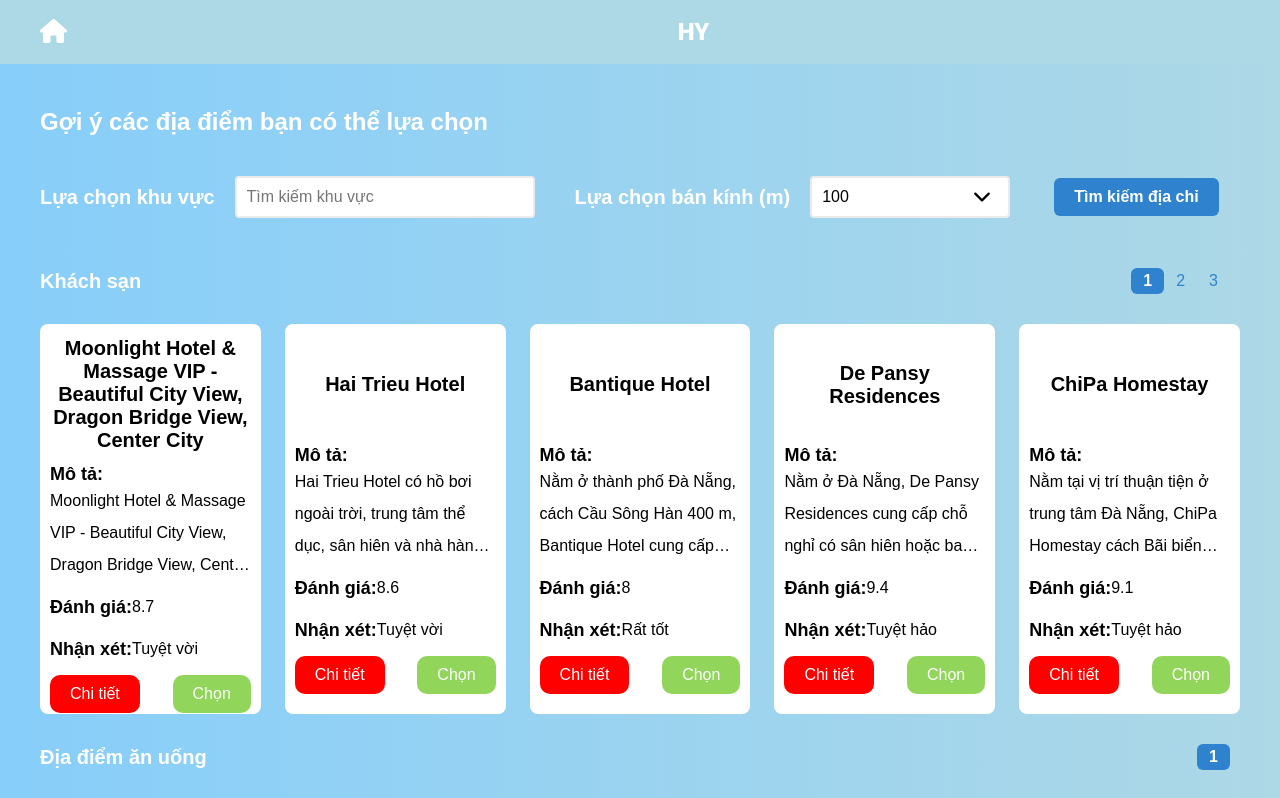
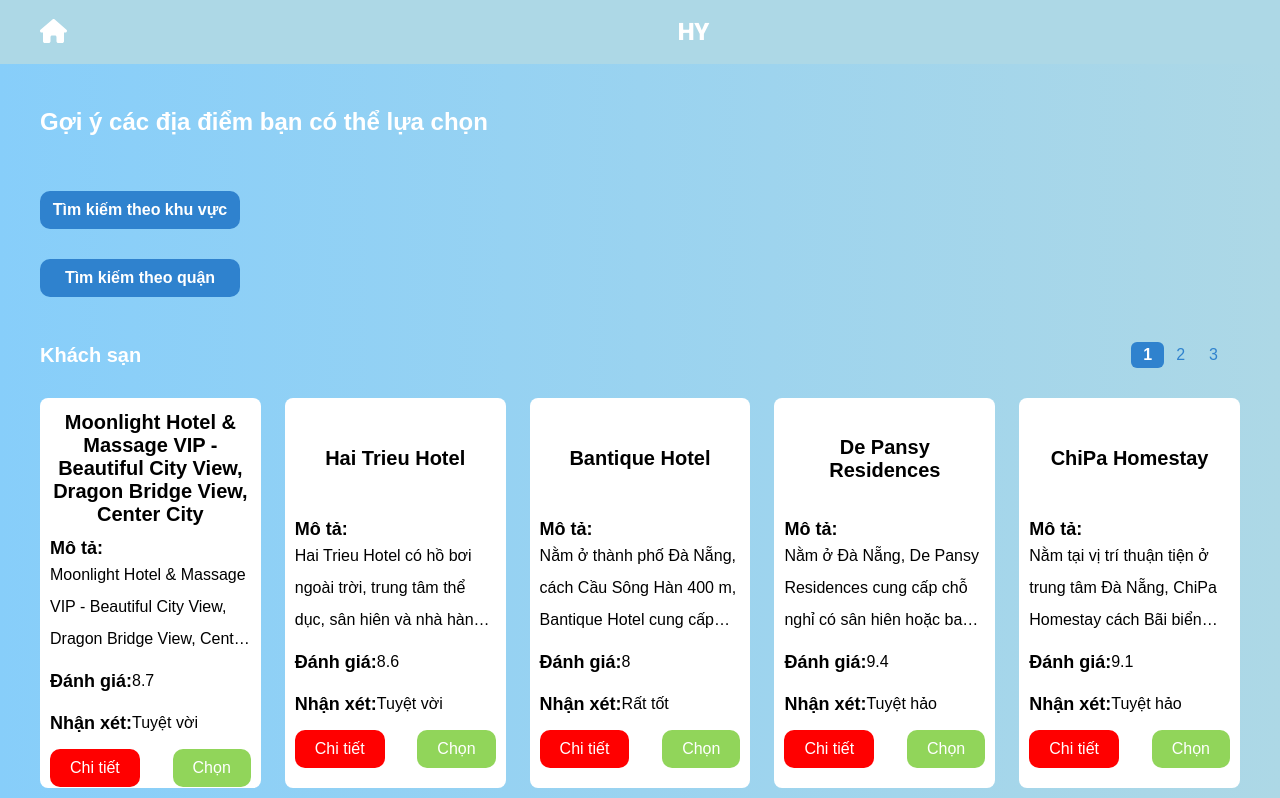
Before and after one commit to Tmd3004/project, a React (Create React App) app: page / in a window 1280 px wide. Shown: the top 798 px of the page. Built offline with nearby package versions, Linux system fonts and the light colour scheme.

Commit message:
update new code

```diff
--- a/src/components/CustomSelect/CustomSelect.module.scss
+++ b/src/components/CustomSelect/CustomSelect.module.scss
@@ -1,7 +1,7 @@
 .custom-select-wrapper {
     position: relative;
     min-width: 20rem;
-    margin-right: 0.4rem;
+    margin-right: 2rem;
 }
 
 .custom-select-trigger {
--- a/src/pages/Home/Home.js
+++ b/src/pages/Home/Home.js
@@ -12,6 +12,20 @@ import { IoLink } from "react-icons/io5";
 const cx = classNames.bind(Styles);
 
 const radiuses = [100, 500, 1000, 2000];
+
+const types = ["Hotel", "Restaurant", "Travel"];
+
+const locations = [
+  "Hải Châu",
+  "Thanh Khê",
+  "Sơn Trà",
+  "Ngũ Hành Sơn",
+  "Cẩm Lệ",
+  "Liên Chiểu",
+  "Hòa Vang",
+  "Hoàng Sa",
+  "Khác",
+];
 
 const data = [
   {
@@ -335,7 +349,7 @@ const haversineDistance = (coord1, coord2) => {
       Math.sin(dLng / 2) *
       Math.sin(dLng / 2);
 
-  const c = 2 * Math.atan2(Math.sqrt(a), Math.sqrt(1 - a));
+  const c = 2 * Math.asin(Math.sqrt(a), Math.sqrt(1 - a));
   return R * c;
 };
 
@@ -348,10 +362,14 @@ const Home = () => {
   const [dataDetail, setDataDetail] = useState({});
   const [activeItem, setActiveItem] = useState([]);
   const [searchValue, setSearchValue] = useState("");
+  const [location, setLocation] = useState("");
   const [locationsSearch, setLocationSearch] = useState([]);
   const [locationOrigin, setLocationOrigin] = useState({ lat: 0, lng: 0 });
   const [radius, setRadius] = useState(100);
+  const [type, setType] = useState("");
   const [isOpen, setIsOpen] = useState(false);
+  const [isOpenFilterLocation, setIsOpenFilterLocation] = useState(false);
+  const [isOpenFilterDistrict, setIsOpenFilterDistrict] = useState(false);
 
   const handleChangeSearch = (e) => {
     const result = e.target.value;
@@ -365,7 +383,7 @@ const Home = () => {
     } else {
       setSearchValue("");
       setIsSubmit(false);
-      setIsOpen(false)
+      setIsOpen(false);
     }
   };
 
@@ -386,7 +404,12 @@ const Home = () => {
       if (!place.latlng) return false;
       const [lat, lng] = place.latlng.split(",").map(Number);
       const distance = haversineDistance(locationOrigin, { lat, lng });
-      return distance <= radius;
+
+      const typeFilter = type
+        ? place.type.toLocaleLowerCase().includes(type.toLocaleLowerCase())
+        : "all";
+
+      return distance <= radius && typeFilter;
     });
 
     const hotelData = nearbyPlaces.filter((item) => item.type === "hotel");
@@ -401,6 +424,38 @@ const Home = () => {
 
     localStorage.setItem("dataPoints", JSON.stringify(nearbyPlaces));
     window.open("/map-point", "_blank");
+  };
+
+  const handleChangeDistrict = () => {
+    const searchData = data.filter((item) => {
+      const locationFilter =
+        location === "Khác"
+          ? !locations.some(
+              (value) => value !== "Khác" && item.address.includes(value)
+            )
+          : location === ""
+          ? "all"
+          : item.address.includes(location);
+      const typeFilter = type
+        ? item.type.toLowerCase().includes(type.toLowerCase())
+        : "all";
+      return locationFilter && typeFilter;
+    });
+    const hotelData = searchData.filter((item) => item.type === "hotel");
+    const restaurantData = searchData.filter(
+      (item) => item.type === "restaurant"
+    );
+    const travelData = searchData.filter((item) => item.type === "travel");
+    setSearchHotelValue(hotelData);
+    setSearchRestaurantValue(restaurantData);
+    setSearchTravelValue(travelData);
+    setIsSubmit(true);
+
+    localStorage.setItem("dataPoints", JSON.stringify(searchData));
+
+    if (searchData.length > 0) {
+      window.open("/map-point", "_blank");
+    }
   };
 
   // Pagination Hotel
@@ -489,12 +544,15 @@ const Home = () => {
       <h3 className={cx("body-title")}>
         Gợi ý các địa điểm bạn có thể lựa chọn
       </h3>
+
+      <div className={cx("filter")}>
+        {isOpenFilterLocation ? (
           <div className={cx("select")}>
-        <span className={cx("select-title")}>Lựa chọn khu vực</span>
+            <span className={cx("select-title")}>Khu vực</span>
             <div className={cx("search-wrapper")}>
               <input
                 type="search"
-            placeholder="Tìm kiếm khu vực"
+                placeholder="Khu vực"
                 className={cx("search-input")}
                 value={searchValue}
                 onChange={handleChangeSearch}
@@ -515,15 +573,62 @@ const Home = () => {
                 ""
               )}
             </div>
-        <span className={cx("select-title")}>Lựa chọn bán kính (m)</span>
+            <span className={cx("select-title")}>Bán kính (m)</span>
             <CustomSelect
               options={radiuses}
               onChange={(option) => setRadius(option)}
-          placeHolder={radius}
+              placeHolder="Bán kính"
+            />
+            <span className={cx("select-title")}>Địa điểm</span>
+            <CustomSelect
+              options={types}
+              onChange={(option) => setType(option)}
+              placeHolder="Địa điểm"
             />
             <button className={cx("btn-search")} onClick={handleChangeLocation}>
               Tìm kiếm địa chỉ
             </button>
+          </div>
+        ) : (
+          <button
+            className={cx("filter-btn")}
+            onClick={() => {
+              setIsOpenFilterLocation(true);
+              setIsOpenFilterDistrict(false);
+            }}
+          >
+            Tìm kiếm theo khu vực
+          </button>
+        )}
+        {isOpenFilterDistrict ? (
+          <div className={cx("select")}>
+            <span className={cx("select-title")}>Quận/huyện</span>
+            <CustomSelect
+              options={locations}
+              onChange={(option) => setLocation(option)}
+              placeHolder="Quận/huyện"
+            />
+            <span className={cx("select-title")}>Địa điểm</span>
+            <CustomSelect
+              options={types}
+              onChange={(option) => setType(option)}
+              placeHolder="Địa điểm"
+            />
+            <button className={cx("btn-search")} onClick={handleChangeDistrict}>
+              Tìm kiếm địa chỉ
+            </button>
+          </div>
+        ) : (
+          <button
+            className={cx("filter-btn")}
+            onClick={() => {
+              setIsOpenFilterLocation(false);
+              setIsOpenFilterDistrict(true);
+            }}
+          >
+            Tìm kiếm theo quận
+          </button>
+        )}
       </div>
 
       <div className={cx("location-list-display")}>
@@ -534,6 +639,7 @@ const Home = () => {
           currentPage={currentHotelPage}
         />
       </div>
+      {recordsHotel.length > 0 ? (
       <div className={cx("location-list")}>
         {recordsHotel.map((item, index) => (
           <div
@@ -591,6 +697,10 @@ const Home = () => {
         ))}
       </div>
 
+      ) : (
+        <span className={cx("notify")}>Không có địa chỉ nằm trong khu vực tìm kiếm</span>
+      )}
+
       <div className={cx("location-list-display")}>
         <span className={cx("location-list-title")}>Địa điểm ăn uống</span>
         <Paginate
@@ -599,6 +709,7 @@ const Home = () => {
           currentPage={currentRestaurantPage}
         />
       </div>
+      {recordsRestaurant.length > 0 ? (
       <div className={cx("location-list")}>
         {recordsRestaurant.map((item, index) => (
           <div
@@ -656,6 +767,10 @@ const Home = () => {
         ))}
       </div>
 
+      ) : (
+        <span className={cx("notify")}>Không có địa chỉ nằm trong khu vực tìm kiếm</span>
+      )}
+
       <div className={cx("location-list-display")}>
         <span className={cx("location-list-title")}>Địa điểm vui chơi</span>
         <Paginate
@@ -664,6 +779,7 @@ const Home = () => {
           currentPage={currentTravelPage}
         />
       </div>
+      {recordsTravel.length > 0 ? (
       <div className={cx("location-list")}>
         {recordsTravel.map((item, index) => (
           <div
@@ -721,6 +837,8 @@ const Home = () => {
         ))}
       </div>
 
+      ) : (<span className={cx("notify")}>Không có địa chỉ nằm trong khu vực tìm kiếm</span>)}
+
       <div className={cx("btn-wrapper")}>
         <button className={cx("btn-send")} onClick={handleSearch}>
           Tìm kiếm trên bản đồ
--- a/src/pages/Home/Home.module.scss
+++ b/src/pages/Home/Home.module.scss
@@ -10,6 +10,25 @@
     font-weight: 700;
     font-size: 2.4rem;
     margin-bottom: 4rem;
+}
+
+.filter {
+    display: flex;
+    flex-direction: column;
+}
+
+.filter-btn {
+    padding: 1rem;
+    width: 20rem;
+    border-radius: 1rem;
+    outline: none;
+    background-color: #2f82ce;
+    color: #fff;
+    font-size: 1.6rem;
+    font-weight: 600;
+    border: none;
+    margin: 1.5rem 0;
+    cursor: pointer;
 }
 
 .location-list {
@@ -164,7 +183,6 @@
 
 .select {
     display: flex;
-    margin-bottom: 2rem;
     align-items: center;
 }
 
@@ -173,6 +191,14 @@
     font-weight: 600;
     color: #fff;
     margin-right: 2rem;
+}
+
+.notify {
+    color: #fff;
+    font-size: 2rem;
+    font-weight: 700;
+    text-align: center;
+    font-style: italic;
 }
 
 .modal {
@@ -335,7 +361,7 @@
 
 .search-wrapper {
     position: relative;
-    margin-right: 4rem;
+    margin-right: 2rem;
 }
 
 .search-options {
```
Also changed, not shown: src/components/MapPointing/MapPointing.js (+61 -2 lines). Lines whose indentation alone changed are shown as unchanged.
